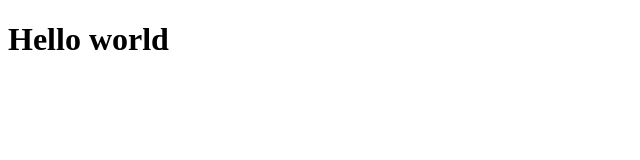
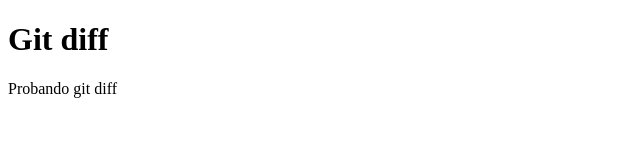
Before and after one commit to carlostarazona/gitexample, a plain HTML site: page index.html in a window 1280 px wide. Shown: the whole page, without its empty margins (0-640 px from the left). Drawn offline with Linux system fonts and the light colour scheme.

Commit message:
Second commit

```diff
--- a/index.html
+++ b/index.html
@@ -1,9 +1,10 @@
 <!DOCTYPE html>
 <html>
 <head>
-	<title>Git</title>
+	<title>Git command</title>
 </head>
 <body>
-	<h1>Hello world</h1>
+	<h1>Git diff</h1>
+    <p>Probando git diff</p>
 </body>
 </html>
```
